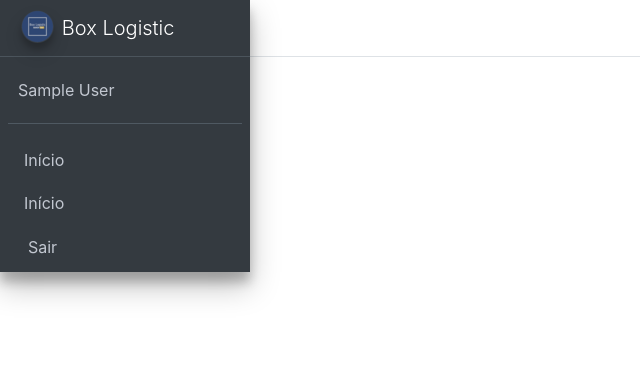
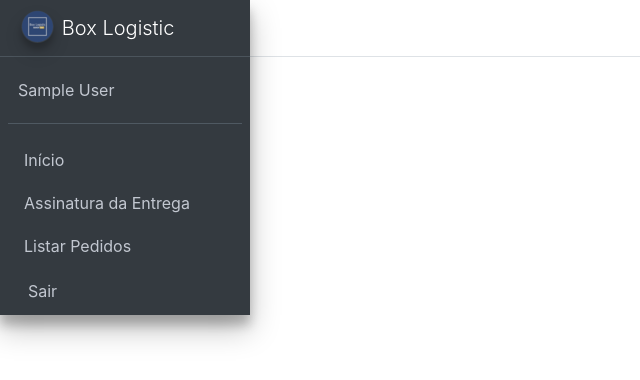
Before and after one commit to guerrasao/Equipe6-Hackathon-FW-2019, a PHP site: page /cabecalho/cabecalho.cliente.php in a window 1280 px wide. Shown: the top 380 px of the page, without its empty margins (0-640 px from the left). Run offline with PHP 8.4, Linux system fonts and the light colour scheme; the visitor is signed in with stand-in values (Sample User, id 1); some libraries are stand-ins or nearby versions; some web fonts are replaced.

Commit message:
clientes

```diff
--- a/cabecalho/cabecalho.cliente.php
+++ b/cabecalho/cabecalho.cliente.php
@@ -75,10 +75,18 @@
             </a>
           </li>
           <li class="nav-item">
-            <a href="<?php echo $path;?>/inicio.php" class="nav-link">
-              <i class="fas fa-home"></i></i>
+            <a href="#" class="nav-link">
+            <i class="fas fa-check-double"></i>
               <p>
-                Início
+                Assinatura da Entrega
+              </p>
+            </a>
+          </li>
+          <li class="nav-item">
+            <a href="#" class="nav-link">
+            <i class="fas fa-boxes"></i>
+              <p>
+                Listar Pedidos
               </p>
             </a>
           </li>
```
